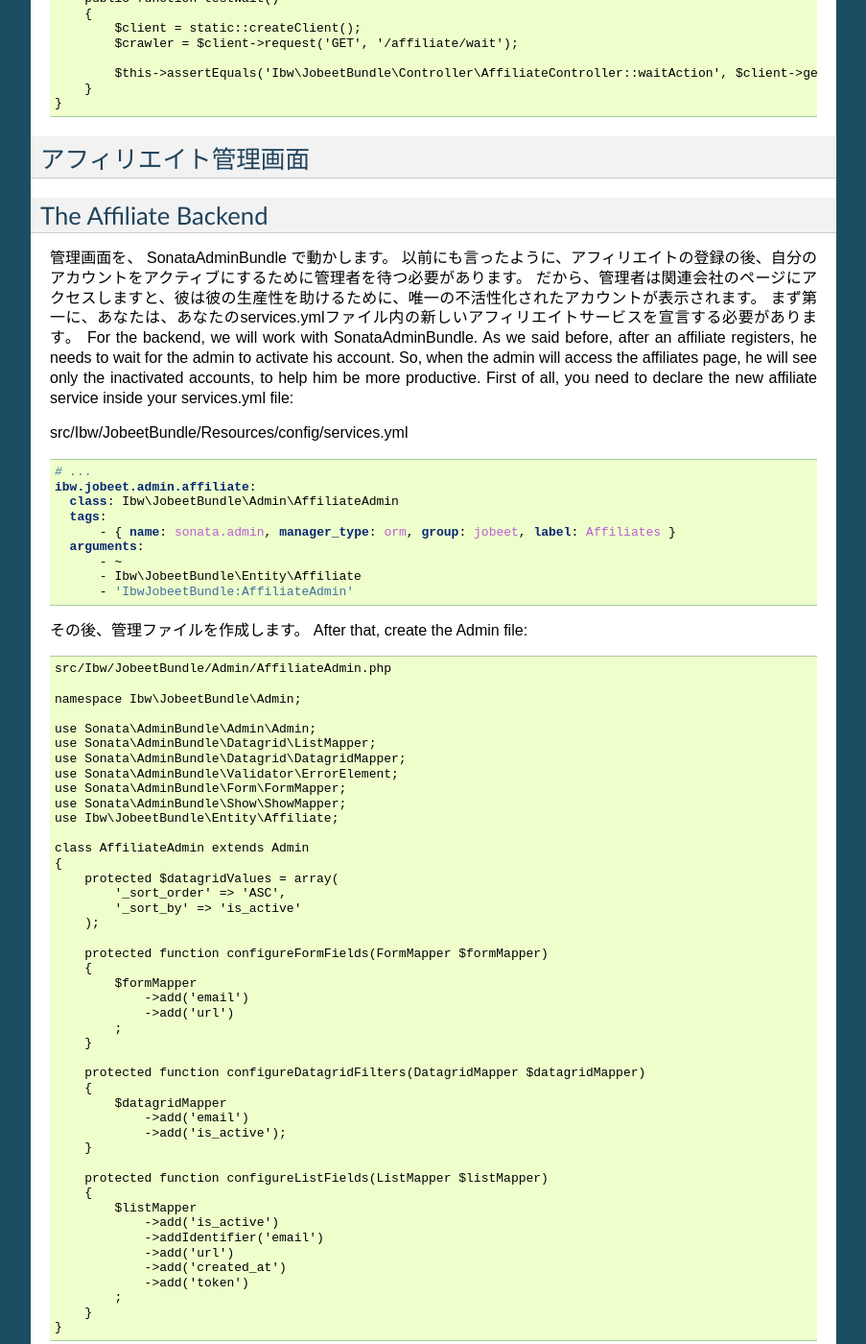
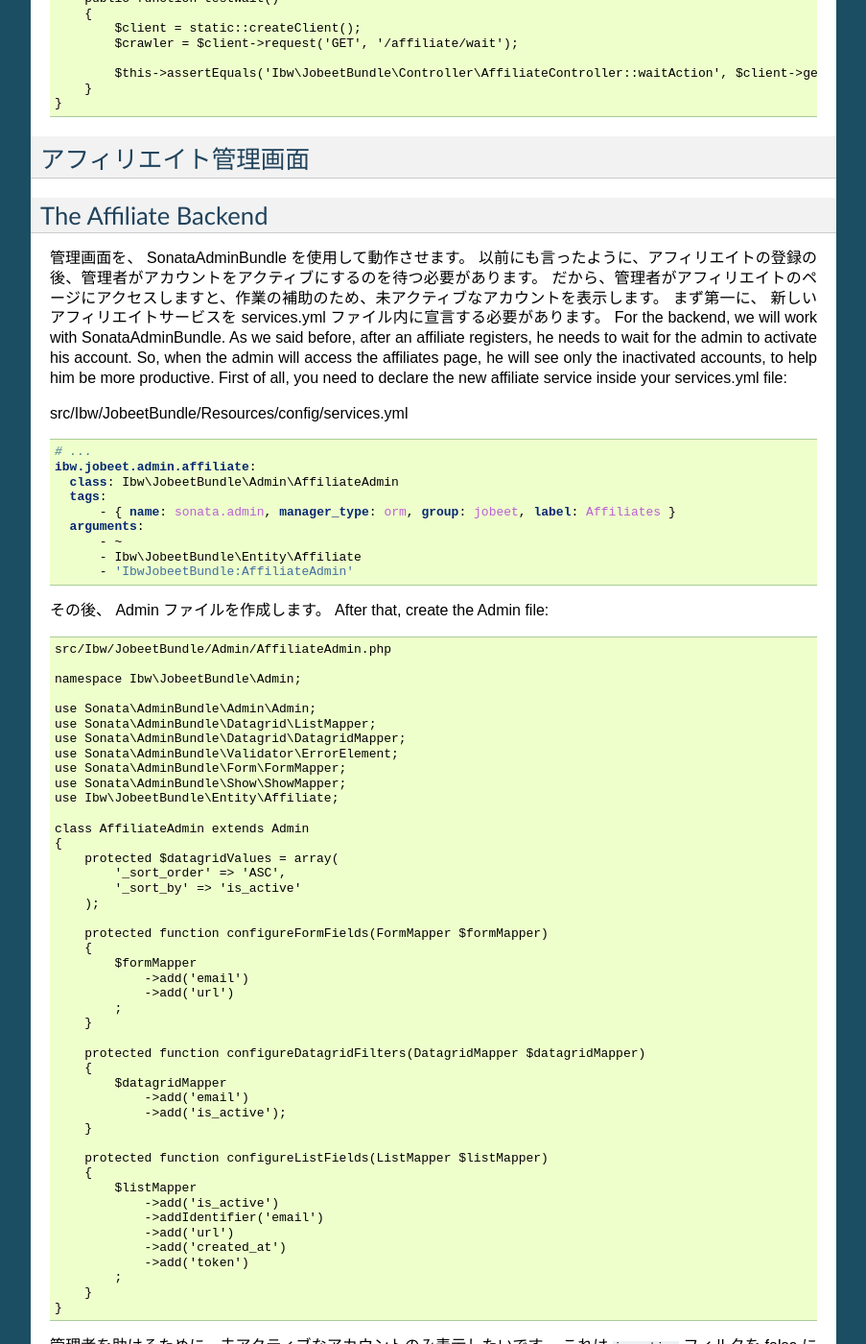
Before and after one commit to symfony-japan-old/symfony2-jobeet-ja, a Sphinx documentation site: the page built from source/day-15-web-services.rst, in a window 1280 px wide and 1400 px high, scrolled down 16113 px. Shown: the whole window at 96% size, without its empty margins (198-1101 px from the left). Built offline with Sphinx 7.4.7, drawn with Linux system fonts in a browser that asks for light colours; some of the changed text lies outside the part shown.

Commit message:
10/18 night

```diff
--- a/source/day-15-web-services.rst
+++ b/source/day-15-web-services.rst
@@ -1014,10 +1014,10 @@ src/Ibw/JobeetBundle/Tests/Controller/AffiliateControllerTest.php
 The Affiliate Backend
 ---------------------
 
-管理画面を、 SonataAdminBundle で動かします。
-以前にも言ったように、アフィリエイトの登録の後、自分のアカウントをアクティブにするために管理者を待つ必要があります。
-だから、管理者は関連会社のページにアクセスしますと、彼は彼の生産性を助けるために、唯一の不活性化されたアカウントが表示されます。
-まず第一に、あなたは、あなたのservices.ymlファイル内の新しいアフィリエイトサービスを宣言する必要があります。
+管理画面を、 SonataAdminBundle を使用して動作させます。
+以前にも言ったように、アフィリエイトの登録の後、管理者がアカウントをアクティブにするのを待つ必要があります。
+だから、管理者がアフィリエイトのページにアクセスしますと、作業の補助のため、未アクティブなアカウントを表示します。
+まず第一に、 新しいアフィリエイトサービスを services.yml ファイル内に宣言する必要があります。
 For the backend, we will work with SonataAdminBundle.
 As we said before, after an affiliate registers, he needs to wait for the admin to activate his account.
 So, when the admin will access the affiliates page, he will see only the inactivated accounts, to help him be more productive.
@@ -1037,7 +1037,7 @@ src/Ibw/JobeetBundle/Resources/config/services.yml
          - Ibw\JobeetBundle\Entity\Affiliate
          - 'IbwJobeetBundle:AffiliateAdmin'
 
-その後、管理ファイルを作成します。
+その後、 Admin ファイルを作成します。
 After that, create the Admin file:
 
 .. code-block:: php
@@ -1088,9 +1088,10 @@ After that, create the Admin file:
        }
    }
 
-管理者を助けるために、私たちは、不活性化されたアカウントを表示したい。
-これを false に 'is_active' フィルタを設定することで行うことができます。
-To help the administrator, we want to display only the inactivated accounts. This can be made by setting the ‘is_active’ filter to false:
+管理者を助けるために、未アクティブなアカウントのみ表示したいです。
+これは ``is_active`` フィルタを false に 設定することで行うことができます。
+To help the administrator, we want to display only the inactivated accounts.
+This can be made by setting the ‘is_active’ filter to false:
 
 src/Ibw/JobeetBundle/Admin/AffiliateAdmin.php
 
@@ -1105,7 +1106,7 @@ src/Ibw/JobeetBundle/Admin/AffiliateAdmin.php
 
    // ...
 
-さて、AffiliateAdminコントローラファイルを作成します。
+ここで、 AffiliateAdmin コントローラファイルを作成します。
 Now, create the AffiliateAdmin controller file:
 
 src/Ibw/JobeetBundle/Controller/AffiliateAdminController.php
@@ -1193,7 +1194,7 @@ src/Ibw/JobeetBundle/Controller/AffiliateAdminController.php
        }
    }
 
-新しいバッチアクションを機能させるには、私たちは、管理クラスから getBatchActions でそれらを追加する必要があります。
+新しいバッチアクションを機能させるには、 Admin クラスの getBatchActions にそれらを追加する必要があります。
 For the new batch actions to be functional, we have to add them in the getBatchActions from the Admin class:
 
 src/Ibw/JobeetBundle/Admin/AffiliateAdmin.php
@@ -1224,7 +1225,7 @@ src/Ibw/JobeetBundle/Admin/AffiliateAdmin.php
        }
    }
 
-これが機能するためには、実体ファイルには、2つのメソッドを追加アクティブまたは非アクティブにする必要があります。
+これが機能するために、エンティティファイルに ``activate`` と ``deactivate`` の 2 つのメソッドを追加する必要があります。
 For this to work, you need to add the two methods, activate and deactivate, in the entity file:
 
 src/Ibw/JobeetBundle/Entity/Affiliate.php
@@ -1251,9 +1252,9 @@ src/Ibw/JobeetBundle/Entity/Affiliate.php
      return $this->is_active;
    }
 
-それでは、二つの個別のアクションを作成し、各項目ごとに、アクティブまたは非アクティブにしてみましょう。
-第一に、私たちは彼らのためにルートを作成します。
-それは、あなたの管理クラスで、あなたがconfigureRoutes機能を拡張します理由です。
+それでは、``activate`` と ``deactivate`` の項目ごと二つの個別のアクションを作成してみましょう。
+第一に、ルートを作成します。
+これが、Admin クラスで、 configureRoutes メソッドを継承した理由です。
 Let’s now create two individual actions, activate and deactivate, for each item.
 Firstly, we will create routes for them.
 That’s why, in your Admin class, you will extend the configureRoutes function:
@@ -1336,7 +1337,7 @@ src/Ibbw/JobeetBundle/Controller/AffiliateAdminController.php
        }
    }
 
-今、新たな付加アクションボタン用のテンプレートを作成します。
+ここで、新たにアクションボタンを追加するためのテンプレートを作成します。
 Now, create the templates for the new added action buttons:
 
 src/Ibw/JobeetBundle/Resources/views/AffiliateAdmin/list__action_activate.html.twig
```
Also changed, not shown: other parts of source/day-15-web-services.rst (+2 -2 lines).
